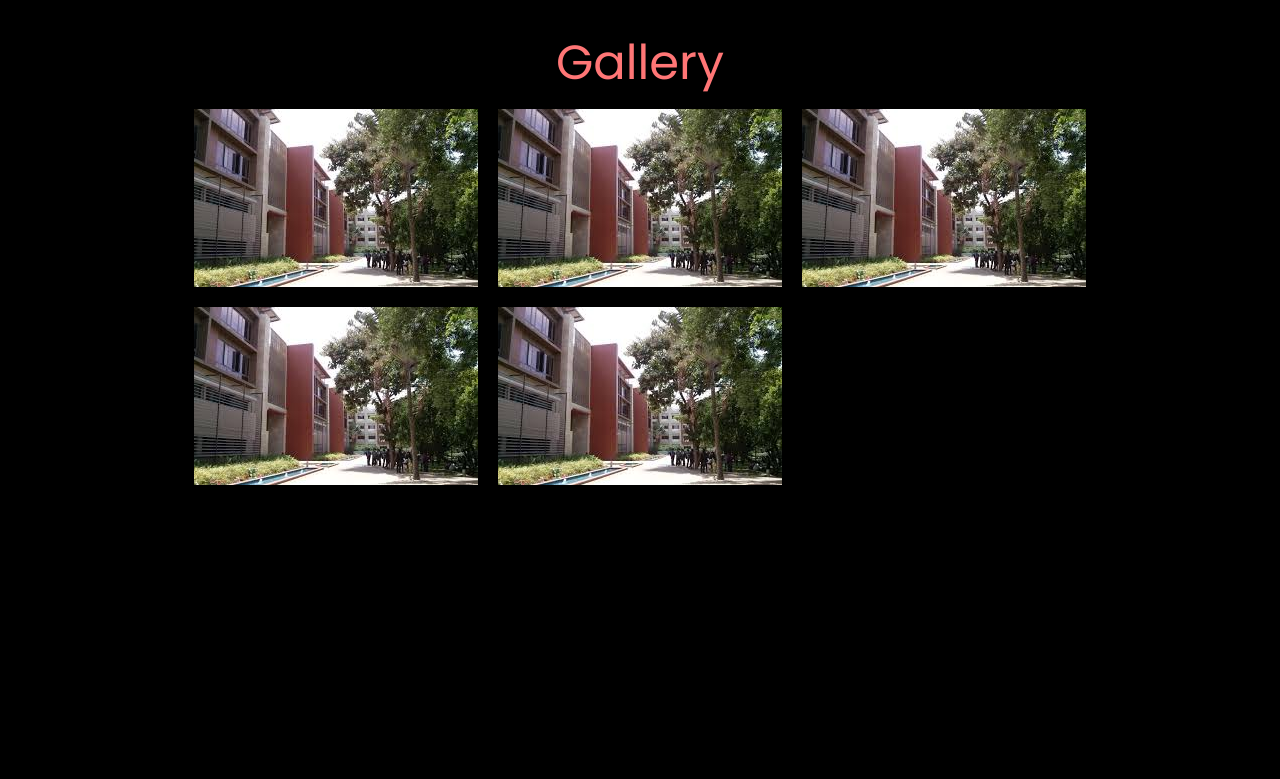
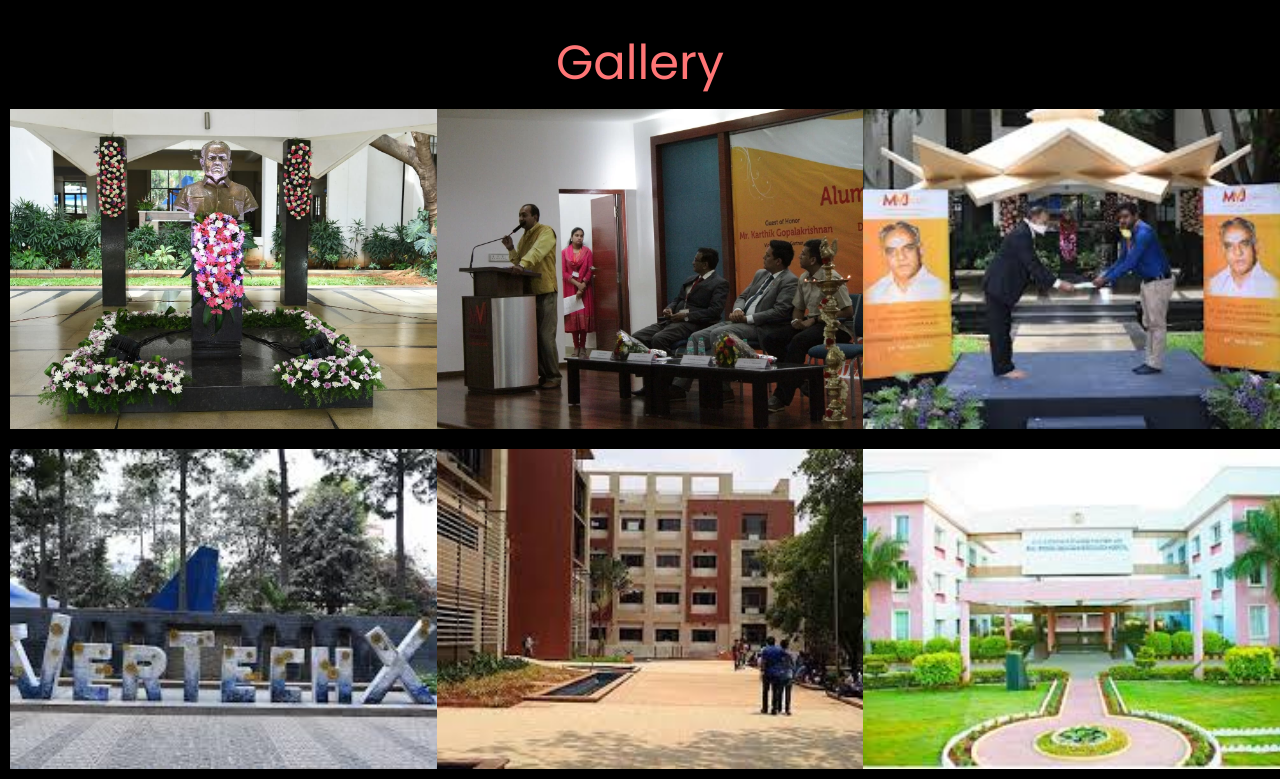
Before and after one commit to lavnishhh/mvj-code-craze, a plain HTML site: page index.html in a window 1280 px wide. Shown: the part 2003-2782 px from the top of the page. Before the commit the page ends 2498 px from the top, so only its background shows below. Drawn offline with Linux system fonts and the light colour scheme.

Commit message:
new file:   gallery/ach 1.jpg 	new file:   gallery/ach 2.jpg 	new file:   gallery/ach 3.jpg 	new file:   gallery/alumini-meet-2019-img02.webp 	new file:   gallery/founders-day-2020-img02.jpg 	new file:   gallery/images (1).jpg 	new file:   gallery/images (2).jpg 	new file:   gallery/images (3).jpg 	new file:   gallery/images (4).jpg 	new file:   gallery/images.jpg 	new file:   gallery/logo.jpg 	modified:   index.html 	modified:   main.css

```diff
--- a/index.html
+++ b/index.html
@@ -86,11 +86,12 @@
         <div style="font-size: 3rem; margin-top: 10px;" class="text-red">Gallery</div>
 
         <div class="grid" style="display: grid; grid-template-columns: repeat(3, minmax(0, 1fr));" >
-            <img src="./assets/image.jpg">
-            <img src="./assets/image.jpg">
-            <img src="./assets/image.jpg">
-            <img src="./assets/image.jpg">
-            <img src="./assets/image.jpg">
+            <img style="width: 100%; height: 40vh; object-fit: cover;" src="./gallery/founders-day-2020-img02.jpg">
+            <img style="width: 100%; height: 40vh; object-fit: cover;" src="./gallery/alumini-meet-2019-img02.webp">
+            <img style="width: 100%; height: 40vh; object-fit: cover;" src="./gallery/images (1).jpg">
+            <img style="width: 100%; height: 40vh; object-fit: cover;" src="./gallery/images.jpg">
+            <img style="width: 100%; height: 40vh; object-fit: cover;" src="./gallery/images (2).jpg">
+            <img style="width: 100%; height: 40vh; object-fit: cover;" src="./gallery/images (4).jpg">
         </div>
     </div>
 
--- a/main.css
+++ b/main.css
@@ -20,6 +20,7 @@ html, body{
 .hidden{
     display: none;
 }
+
 
 
 @media (min-width: 768px) {
```
Also changed, not shown: gallery/ach 1.jpg (added), gallery/ach 2.jpg (added), gallery/ach 3.jpg (added), gallery/alumini-meet-2019-img02.webp (added), gallery/founders-day-2020-img02.jpg (added), gallery/images (1).jpg (added), gallery/images (2).jpg (added), gallery/images (3).jpg (added), gallery/images (4).jpg (added), gallery/images.jpg (added), gallery/logo.jpg (added).
